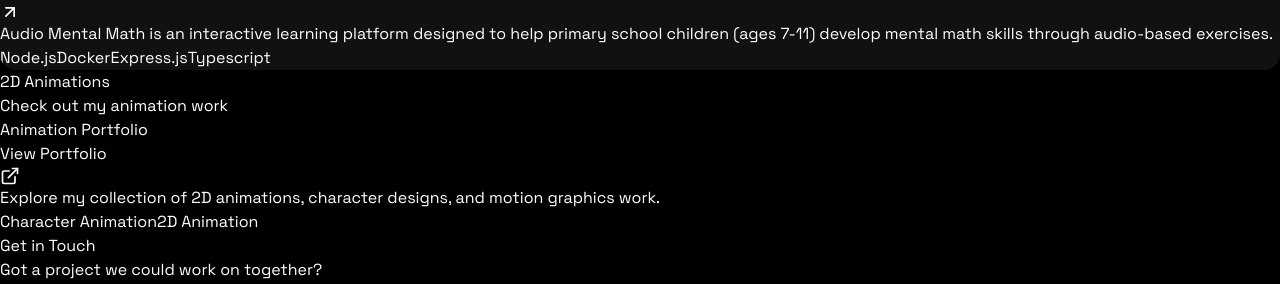
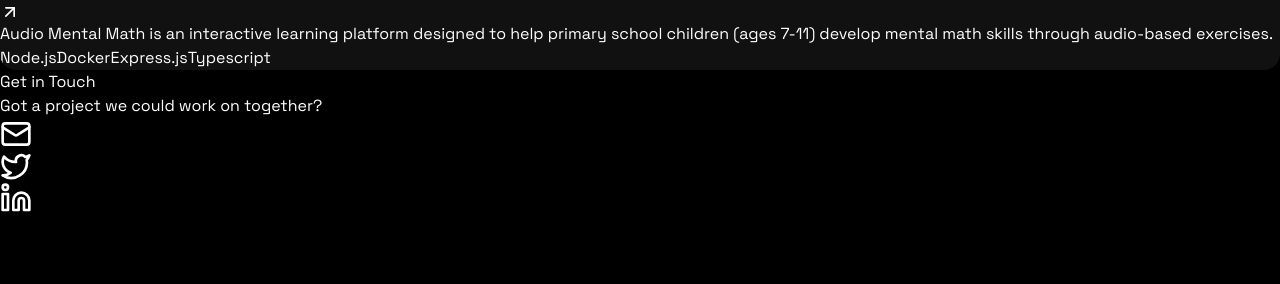
Before and after one commit to jdmghk/jacinth-portfolio, a React (Vite) app: page / in a window 1280 px wide. Shown: the part 3774-4058 px from the top of the page. After the commit the page ends 3988 px from the top, so only its background shows below. Built offline with nearby package versions, Linux system fonts and the light colour scheme.

Commit message:
removed animation portfolio

```diff
--- a/src/App.tsx
+++ b/src/App.tsx
@@ -1,7 +1,7 @@
 import Navigation from './components/Navigation';
 import Skills from './components/Skills';
 import Projects from './components/Projects';
-import AnimationPortfolio from './components/AnimationPortfolio';
+// import AnimationPortfolio from './components/AnimationPortfolio';
 import Footer from './components/Footer';
 
 function App() {
@@ -41,7 +41,7 @@ function App() {
 
       <Skills />
       <Projects />
-      <AnimationPortfolio />
+      {/* <AnimationPortfolio /> */}
       <Footer />
     </div>
   );
--- a/src/components/AnimationPortfolio.tsx
+++ b/src/components/AnimationPortfolio.tsx
@@ -1,41 +1,41 @@
-import { ExternalLink } from 'lucide-react';
+// import { ExternalLink } from 'lucide-react';
 
-const AnimationPortfolio = () => {
-  return (
-    <section className="py-20 px-4" id="animations">
-      <div className="max-w-6xl mx-auto">
-        <h2 className="text-4xl font-bold mb-4">2D Animations</h2>
-        <p className="text-gray-400 mb-12">Check out my animation work</p>
+// const AnimationPortfolio = () => {
+//   return (
+//     <section className="py-20 px-4" id="animations">
+//       <div className="max-w-6xl mx-auto">
+//         <h2 className="text-4xl font-bold mb-4">2D Animations</h2>
+//         <p className="text-gray-400 mb-12">Check out my animation work</p>
 
-        <div className="bg-[#111111] rounded-2xl p-8 hover:bg-[#181818] transition-all duration-300">
-          <div className="flex items-center justify-between mb-6">
-            <h3 className="text-2xl font-bold">Animation Portfolio</h3>
-            <a
-              href="https://read.cv/jdmghk"
-              target="_blank"
-              rel="noopener noreferrer"
-              className="flex items-center gap-2 text-blue-500 hover:text-blue-400 transition-colors"
-            >
-              View Portfolio <ExternalLink size={20} />
-            </a>
-          </div>
-          <p className="text-gray-400 mb-6">
-            Explore my collection of 2D animations, character designs, and motion graphics work.
-          </p>
-          <div className="flex flex-wrap gap-2">
-            {['Character Animation', '2D Animation'].map((tag) => (
-              <span
-                key={tag}
-                className="px-3 py-1 bg-blue-500/10 text-blue-500 rounded-full text-sm"
-              >
-                {tag}
-              </span>
-            ))}
-          </div>
-        </div>
-      </div>
-    </section>
-  );
-};
+//         <div className="bg-[#111111] rounded-2xl p-8 hover:bg-[#181818] transition-all duration-300">
+//           <div className="flex items-center justify-between mb-6">
+//             <h3 className="text-2xl font-bold">Animation Portfolio</h3>
+//             <a
+//               href="https://read.cv/jdmghk"
+//               target="_blank"
+//               rel="noopener noreferrer"
+//               className="flex items-center gap-2 text-blue-500 hover:text-blue-400 transition-colors"
+//             >
+//               View Portfolio <ExternalLink size={20} />
+//             </a>
+//           </div>
+//           <p className="text-gray-400 mb-6">
+//             Explore my collection of 2D animations, character designs, and motion graphics work.
+//           </p>
+//           <div className="flex flex-wrap gap-2">
+//             {['Character Animation', '2D Animation'].map((tag) => (
+//               <span
+//                 key={tag}
+//                 className="px-3 py-1 bg-blue-500/10 text-blue-500 rounded-full text-sm"
+//               >
+//                 {tag}
+//               </span>
+//             ))}
+//           </div>
+//         </div>
+//       </div>
+//     </section>
+//   );
+// };
 
-export default AnimationPortfolio;
+// export default AnimationPortfolio;
```
